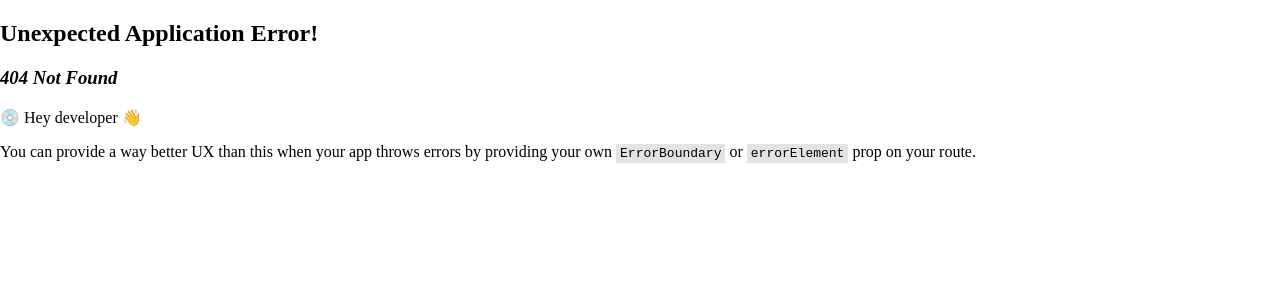
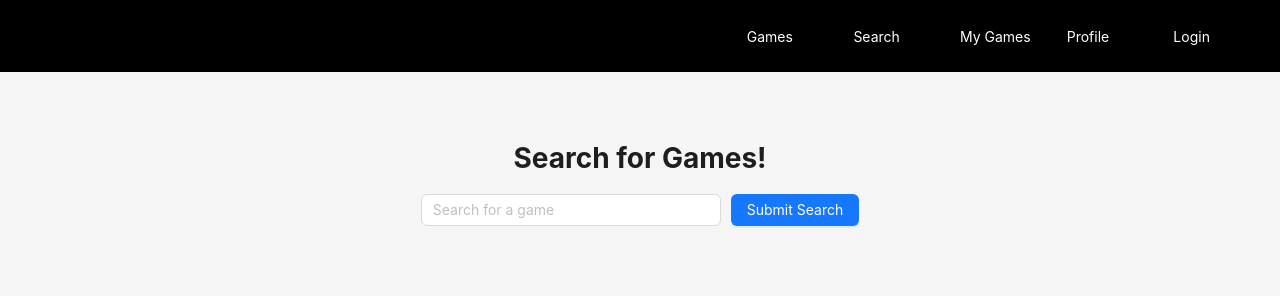
Before and after one commit to AksanaH/game-grove, a React (Vite) app in the folder client/: page /searchgames in a window 1280 px wide. Before the commit this address had no page. Shown: the top 300 px of the page. Built offline with nearby package versions, Linux system fonts and the light colour scheme.

Commit message:
Created a SearchGames page. added API.js file to utils. connected Navbar to SearchPage

```diff
--- a/client/src/components/Navbar.jsx
+++ b/client/src/components/Navbar.jsx
@@ -10,7 +10,7 @@ const Navbar = () => {
         </Link>
       </Col>
       <Col span={2}>
-        <Link className="navlink" to="/search">
+        <Link className="navlink" to="/searchgames">
           Search
         </Link>
       </Col>
--- a/client/src/main.jsx
+++ b/client/src/main.jsx
@@ -8,6 +8,7 @@ import Home from "./pages/Home.jsx";
 import Signup from "./components/Signup.jsx";
 import SavedGames from "./pages/SavedGames.jsx";
 import Profile from "./pages/Profile.jsx";
+import SearchGames from "./pages/SearchGames.jsx";
 
 const router = createBrowserRouter([
   {
@@ -34,6 +35,10 @@ const router = createBrowserRouter([
         path: '/profile',
         element: <Profile/>
       },
+      {
+        path: "/searchgames",
+        element: <SearchGames />,
+      },
     ],
   },
 ]);
--- /dev/null
+++ b/client/src/pages/SearchGames.jsx
@@ -0,0 +1,107 @@
+import React, { useState, useEffect } from 'react';
+import { useMutation } from '@apollo/client';
+import Auth from '../utils/auth';
+import { SAVE_GAME } from '../utils/mutations';
+import { saveGameIds, getSavedGameIds } from '../utils/localStorage';
+import { searchGames } from '../utils/API';
+import { Layout, Row, Col, Button, Card, Input } from 'antd';
+
+const { Content } = Layout;
+const { Meta } = Card;
+
+const SearchGames = () => {
+  const [searchedGames, setSearchedGames] = useState([]);
+  const [searchInput, setSearchInput] = useState('');
+  const [savedGameIds, setSavedGameIds] = useState(getSavedGameIds());
+
+  const [saveGame] = useMutation(SAVE_GAME);
+
+  useEffect(() => {
+    return () => saveGameIds(savedGameIds);
+  }, [savedGameIds]);
+
+  const handleFormSubmit = async (event) => {
+    event.preventDefault();
+
+    if (!searchInput) {
+      return false;
+    }
+
+    try {
+      const response = await searchGames(searchInput);
+      if (!response.ok) {
+        throw new Error('Something went wrong!');
+      }
+
+      const { results } = await response.json();
+
+      const gameData = results.map((game) => ({
+        gameId: game.id,
+        name: game.name,
+        description: game.description || 'No description available',
+        image: game.background_image || '',
+      }));
+
+      setSearchedGames(gameData);
+      setSearchInput('');
+    } catch (err) {
+      console.error(err);
+    }
+  };
+
+  const handleSaveGame = async (gameId) => {
+    const gameToSave = searchedGames.find((game) => game.gameId === gameId);
+    const token = Auth.loggedIn() ? Auth.getToken() : null;
+
+    if (!token) {
+      return false;
+    }
+
+    try {
+      await saveGame({
+        variables: { gameData: gameToSave },
+      });
+
+      setSavedGameIds([...savedGameIds, gameToSave.gameId]);
+    } catch (err) {
+      console.error(err);
+    }
+  };
+
+  return (
+    <Layout>
+      <Content style={{ padding: '50px' }}>
+        <Row justify="center">
+          <Col span={24} style={{ textAlign: 'center' }}>
+            <h1>Search for Games!</h1>
+            <form onSubmit={handleFormSubmit}>
+              <Input
+                type='text'
+                value={searchInput}
+                onChange={(e) => setSearchInput(e.target.value)}
+                placeholder='Search for a game'
+                style={{ width: '300px', marginRight: '10px' }}
+              />
+              <Button type='primary' htmlType='submit'>
+                Submit Search
+              </Button>
+            </form>
+          </Col>
+        </Row>
+        <Row gutter={16} style={{ marginTop: '20px' }}>
+          {searchedGames.map((game) => (
+            <Col key={game.gameId} span={8}>
+              <Card
+                cover={<img alt={`Cover of ${game.name}`} src={game.image} />}
+              >
+                <Meta title={game.name} description={game.description} />
+              </Card>
+            </Col>
+          ))}
+        </Row>
+      </Content>
+    </Layout>
+  );
+};
+
+export default SearchGames;
--- /dev/null
+++ b/client/src/utils/API.js
@@ -0,0 +1,20 @@
+const API_KEY = 'fea5a9b00570494e9ed634ed29b084b0';
+const BASE_URL = 'https://api.rawg.io/api';
+
+/**
+ * Function to search for games using the RAWG API.
+ * @param {string} query - The search query (game name or keywords).
+ * @returns {Promise<Response>} - The response from the API.
+ */
+export const searchGames = async (query) => {
+  try {
+    const response = await fetch(`${BASE_URL}/games?key=${API_KEY}&page_size=10&search=${encodeURIComponent(query)}`);
+    if (!response.ok) {
+      throw new Error('Network response was not ok.');
+    }
+    return response;
+  } catch (error) {
+    console.error('Error fetching games:', error);
+    throw error;
+  }
+};
```
Also changed, not shown: 1 other file (tests, documents, lock files or other folders).
